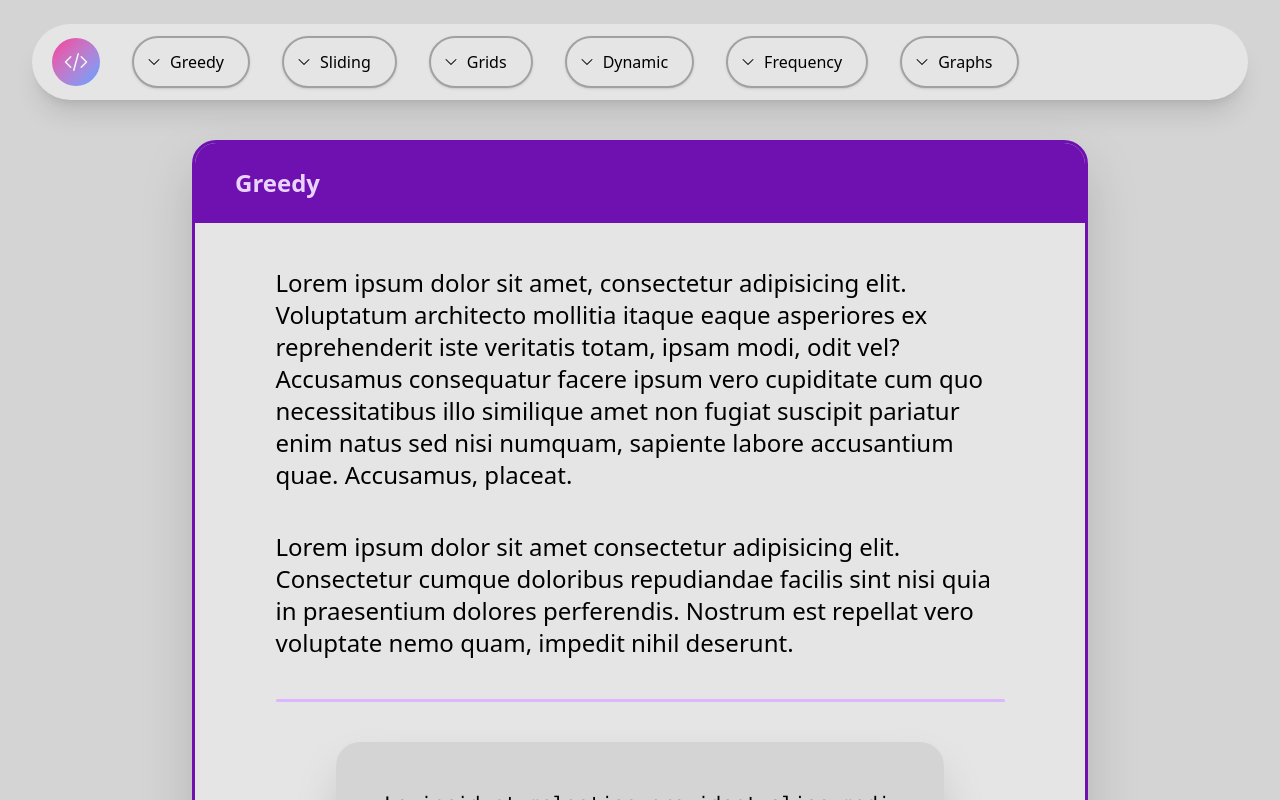
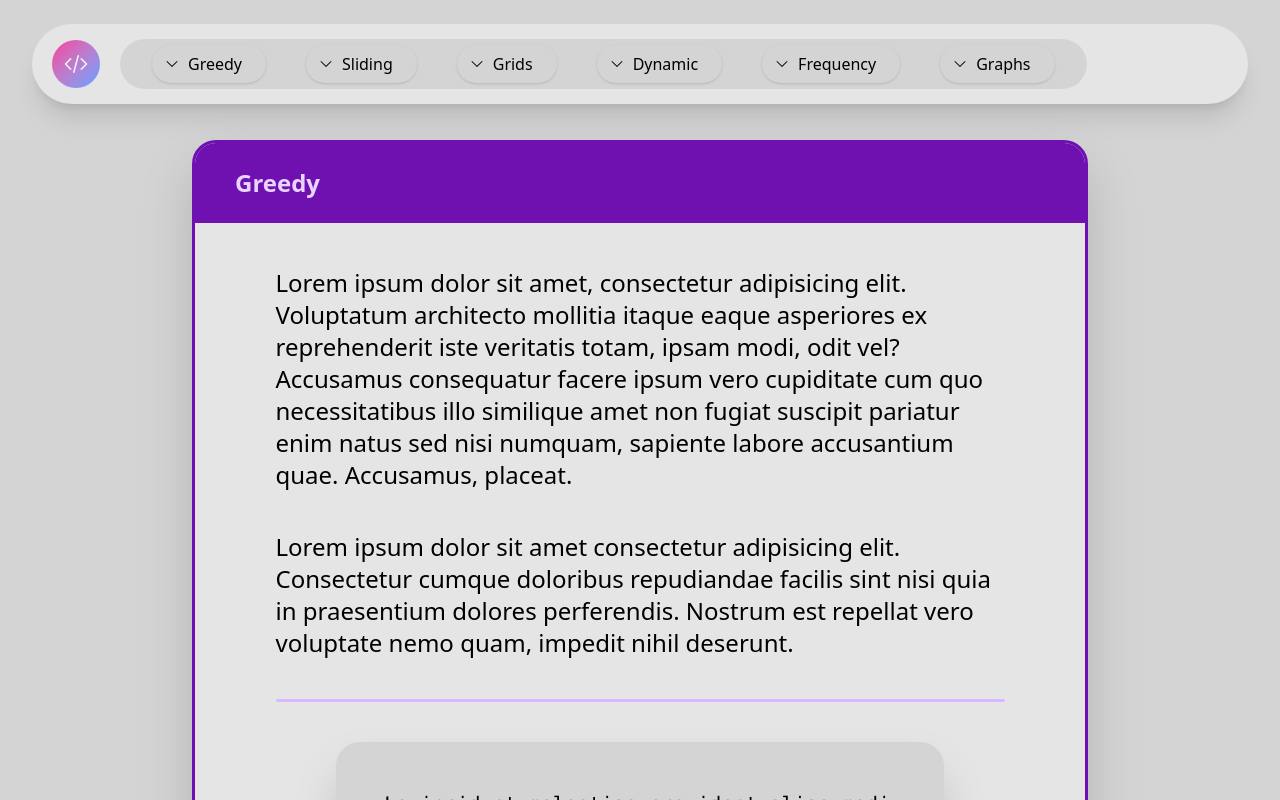
Before and after one commit to CadmusKei/ciq, a Next.js app: page / in a window 1280 px wide. Built offline with nearby package versions, Linux system fonts and the light colour scheme.

Commit message:
Add parent to topic buttons

```diff
--- a/src/app/components/Bar.js
+++ b/src/app/components/Bar.js
@@ -42,20 +42,24 @@ const topics = [
 
 export default function Bar({ colour }) {
     return (
-        <div className={`w-[95%] top-[3%] ${colour} rounded-full shadow-xl
-            absolute flex p-3 pl-5 items-center justify-start gap-8`}
+        <div className={`w-[95%] h-[10%] top-[3%] ${colour} rounded-full shadow-xl
+            absolute flex p-3 pl-5 items-center justify-start gap-5`}
         >
             <HomeButton />
 
+            <div className="flex items-center justify-center
+            pl-8 pr-8 p-1 rounded-full h-[90%]
+            bg-neutral-300 gap-10">
             {topics.map((topic) => (
                 <TopicButton
-                    key={topic.name}
-                    name={topic.name}
-                    colour={topic.colour}
-                    textColour={topic.textColour}
-                    shadow={topic.shadow}
+                key={topic.name}
+                name={topic.name}
+                colour={topic.colour}
+                textColour={topic.textColour}
+                shadow={topic.shadow}
                 />
             ))}
+            </div>
         </div>
     );
 }
--- a/src/app/components/TopicButton.js
+++ b/src/app/components/TopicButton.js
@@ -2,10 +2,10 @@
 export default function TopicButton({name, colour, textColour, shadow, onClick}) {
 
     return (
-        <div className={` h-[90%] border-2 border-neutral-400 ${colour} ${textColour}
+        <div className={` h-[90%] hover:border-2 border-neutral-400 ${colour} ${textColour}
         rounded-4xl ${shadow}/40
         flex items-center justify-start p-3 gap-2 pl-3 pr-6
-        group hover:shadow-xl shadow-sm
+        group hover:shadow-xl shadow-sm hover:bg-neutral-200
         duration-900 hover:duration-200 text-black`}>
 
             <svg viewBox="0 0 24 24" fill="currentColor" className="size-4">
```
